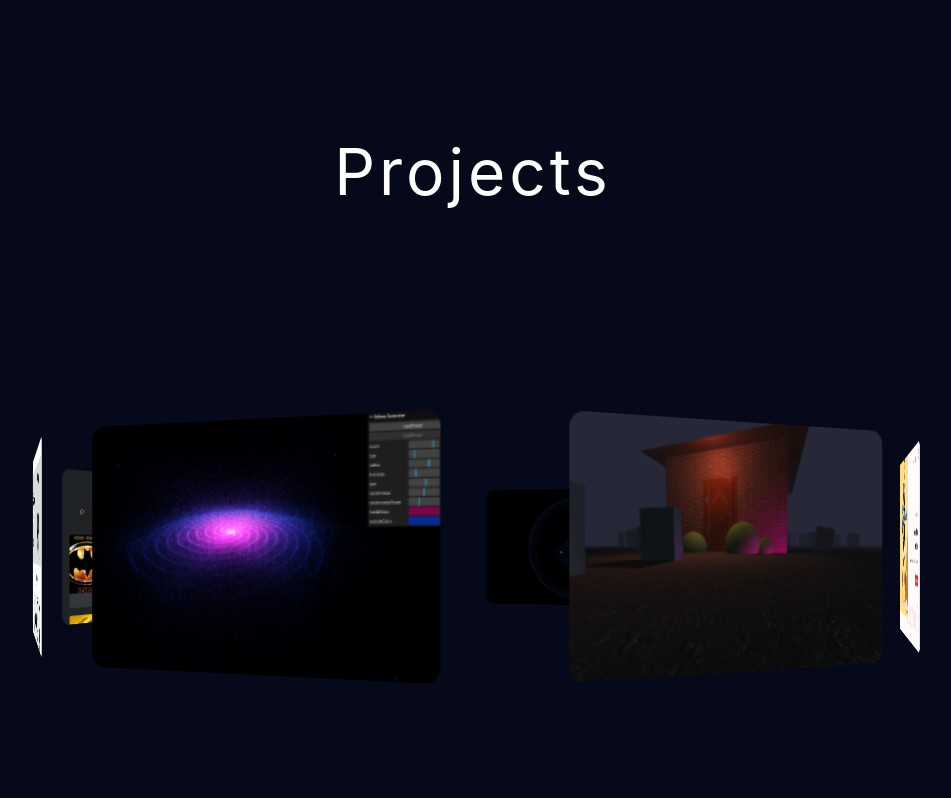
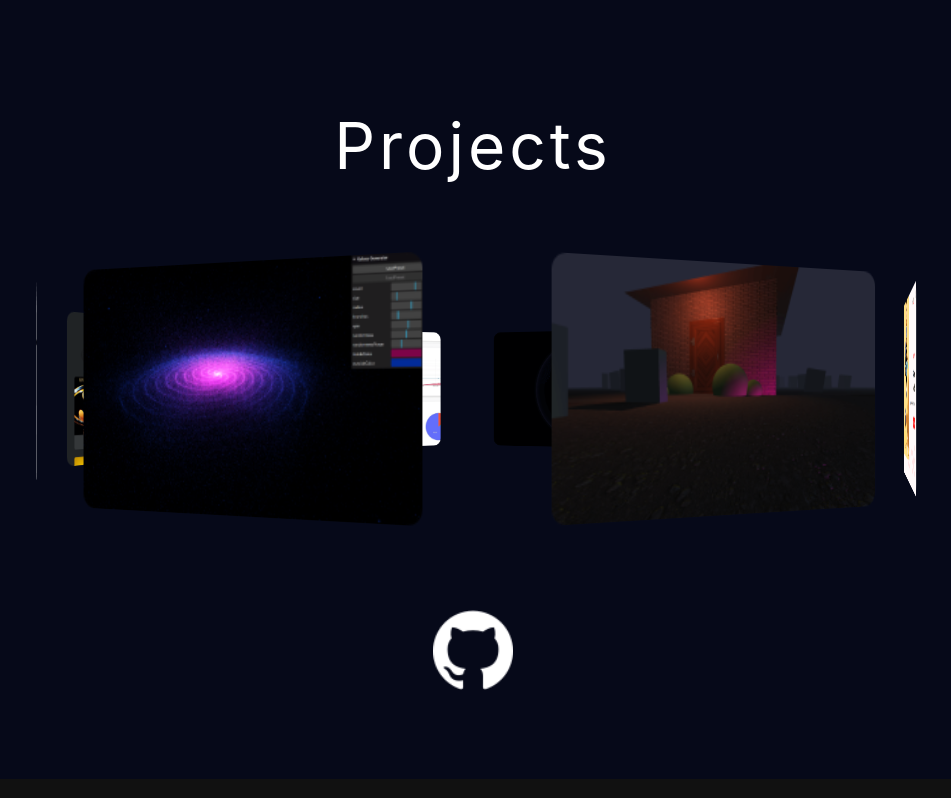
Before and after one commit to Luid425/myvision, a Next.js app: page / in a window 1280 px wide. Shown: the part 821-1619 px from the top of the page, without its empty margins (167-1118 px from the left). Built offline with nearby package versions, Linux system fonts and the light colour scheme.

Commit message:
project container bug patched

```diff
--- a/styles/Projects.module.scss
+++ b/styles/Projects.module.scss
@@ -5,7 +5,7 @@
   @include mixins.container;
   background: colors.$backgroundColor-purple;
   width: 100vw;
-  height: 100vw;
+  height: 100vh;
   overflow: hidden;
   display: grid;
   grid-template-columns: 1fr;
```
